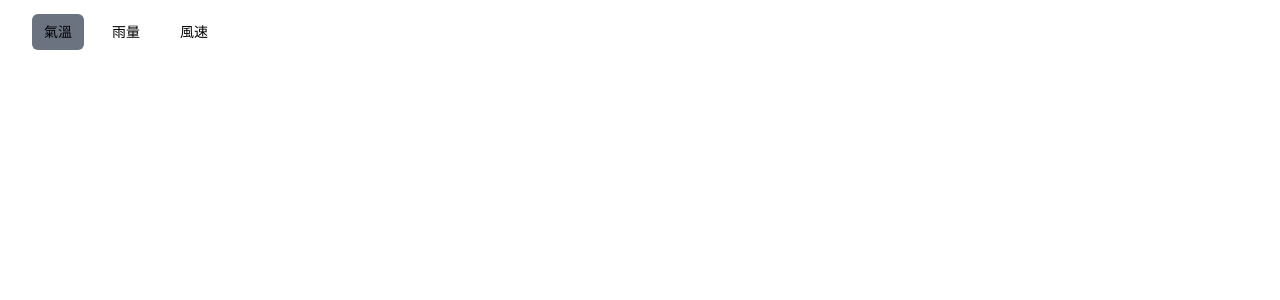
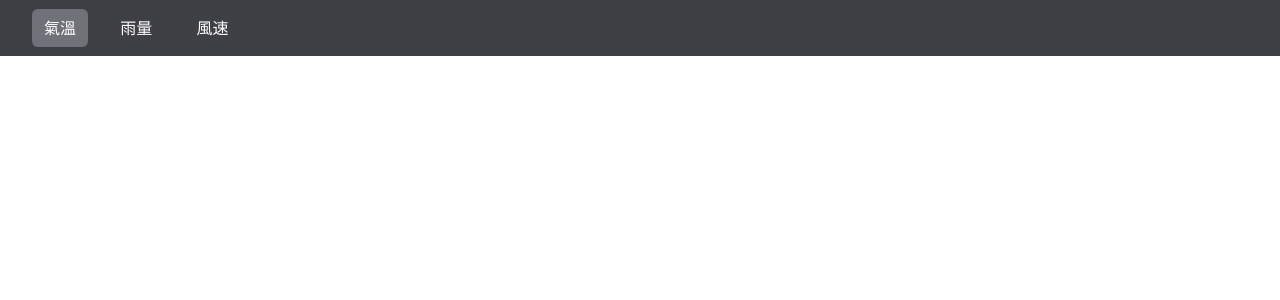
Before and after one commit to vyytx/dataVizFinalProj, a Flask app: page / in a window 1280 px wide. Shown: the top 300 px of the page. Run offline with Flask 3, Linux system fonts and the light colour scheme; some libraries are stand-ins or nearby versions.

Commit message:
Update the navigation bar

```diff
--- a/templates/index.html
+++ b/templates/index.html
@@ -1,139 +1,47 @@
 <!DOCTYPE html>
 <html lang="en">
   <head>
-	<meta charset="UTF-8">
-	<meta name="viewport" content="width=device-width, initial-scale=1.0">
+    <meta charset="UTF-8" />
+    <meta name="viewport" content="width=device-width, initial-scale=1.0" />
     <title>Document</title>
-	<link rel="stylesheet" href="{{ url_for('static', filename='css/style.css') }}">
+    <link rel="stylesheet" href="{{ url_for('static', filename='css/style.css') }}" />
+	<link rel="stylesheet" href="https://cdnjs.cloudflare.com/ajax/libs/font-awesome/6.5.1/css/all.min.css" />
     <script src="https://cdn.tailwindcss.com"></script>
+    <script src="https://cdn.plot.ly/plotly-2.27.0.min.js"></script>
   </head>
+  <body>
     <div class="min-h-full">
-	<nav class="bg-white">
-	  <div class="mx-auto max-w-7xl px-4 sm:px-6 lg:px-8">
-		<div class="flex h-16 items-center justify-between">
-		  <div class="flex flex-col items-center">
-			<div class="flex-shrink-0">
-			</div>
-			<div class="hidden md:block">
-			  <div class="ml-0 flex items-baseline space-x-4">
-				<!-- Current: "bg-gray-900 text-white", Default: "text-gray-300 hover:bg-gray-700 hover:text-white" -->
-				<a href="#" class="bg-gray-500 text-black rounded-md px-3 py-2 text-sm font-medium" aria-current="page">氣溫</a>
-				<a href="#" class="text-black hover:bg-gray-400 hover:text-white rounded-md px-3 py-2 text-sm font-medium">雨量</a>
-				<a href="#" class="text-black hover:bg-gray-400 hover:text-white rounded-md px-3 py-2 text-sm font-medium">風速</a>
-				<!--a href="#" class="text-gray-300 hover:bg-gray-700 hover:text-white rounded-md px-3 py-2 text-sm font-medium">Calendar</a>
-				<a href="#" class="text-gray-300 hover:bg-gray-700 hover:text-white rounded-md px-3 py-2 text-sm font-medium">Reports</a-->
-			  </div>
-			</div>
-		  </div>
-		  <!--div class="hidden md:block">
-			<div class="ml-4 flex items-center md:ml-6">
-			  <button type="button" class="relative rounded-full bg-gray-800 p-1 text-gray-400 hover:text-white focus:outline-none focus:ring-2 focus:ring-white focus:ring-offset-2 focus:ring-offset-gray-800">
-				<span class="absolute -inset-1.5"></span>
-				<span class="sr-only">View notifications</span>
-				<svg class="h-6 w-6" fill="none" viewBox="0 0 24 24" stroke-width="1.5" stroke="currentColor" aria-hidden="true">
-				  <path stroke-linecap="round" stroke-linejoin="round" d="M14.857 17.082a23.848 23.848 0 005.454-1.31A8.967 8.967 0 0118 9.75v-.7V9A6 6 0 006 9v.75a8.967 8.967 0 01-2.312 6.022c1.733.64 3.56 1.085 5.455 1.31m5.714 0a24.255 24.255 0 01-5.714 0m5.714 0a3 3 0 11-5.714 0" />
-				</svg>
-			  </button-->
-
-			  <!-- Profile dropdown -->
-			  <div class="relative ml-3">
-				<!--div>
-				  <button type="button" class="relative flex max-w-xs items-center rounded-full bg-gray-800 text-sm focus:outline-none focus:ring-2 focus:ring-white focus:ring-offset-2 focus:ring-offset-gray-800" id="user-menu-button" aria-expanded="false" aria-haspopup="true">
-					<span class="absolute -inset-1.5"></span>
-					<span class="sr-only">Open user menu</span>
-					<img class="h-8 w-8 rounded-full" src="https://images.unsplash.com/photo-1472099645785-5658abf4ff4e?ixlib=rb-1.2.1&ixid=eyJhcHBfaWQiOjEyMDd9&auto=format&fit=facearea&facepad=2&w=256&h=256&q=80" alt="">
-				  </button>
-				</div-->
-
-				<!--
-				  Dropdown menu, show/hide based on menu state.
-
-				  Entering: "transition ease-out duration-100"
-					From: "transform opacity-0 scale-95"
-					To: "transform opacity-100 scale-100"
-				  Leaving: "transition ease-in duration-75"
-					From: "transform opacity-100 scale-100"
-					To: "transform opacity-0 scale-95"
-				-->
-				<!--div class="absolute right-0 z-10 mt-2 w-48 origin-top-right rounded-md bg-white py-1 shadow-lg ring-1 ring-black ring-opacity-5 focus:outline-none" role="menu" aria-orientation="vertical" aria-labelledby="user-menu-button" tabindex="-1"-->
-				  <!-- Active: "bg-gray-100", Not Active: "" -->
-				  <!--a href="#" class="block px-4 py-2 text-sm text-gray-700" role="menuitem" tabindex="-1" id="user-menu-item-0">Your Profile</a>
-				  <a href="#" class="block px-4 py-2 text-sm text-gray-700" role="menuitem" tabindex="-1" id="user-menu-item-1">Settings</a>
-				  <a href="#" class="block px-4 py-2 text-sm text-gray-700" role="menuitem" tabindex="-1" id="user-menu-item-2">Sign out</a>
-				</div-->
-			  </div>
-			</div>
-		  </div>
-		  <div class="-mr-2 flex md:hidden">
-			<!-- Mobile menu button -->
-			<!--
-			<button type="button" class="relative inline-flex items-center justify-center rounded-md bg-gray-800 p-2 text-gray-400 hover:bg-gray-700 hover:text-white focus:outline-none focus:ring-2 focus:ring-white focus:ring-offset-2 focus:ring-offset-gray-800" aria-controls="mobile-menu" aria-expanded="false">
-			  <span class="absolute -inset-0.5"></span>
-			  <span class="sr-only">Open main menu</span>
-
-			  <svg class="block h-6 w-6" fill="none" viewBox="0 0 24 24" stroke-width="1.5" stroke="currentColor" aria-hidden="true">
-				<path stroke-linecap="round" stroke-linejoin="round" d="M3.75 6.75h16.5M3.75 12h16.5m-16.5 5.25h16.5" />
-			  </svg>
-
-			  <svg class="hidden h-6 w-6" fill="none" viewBox="0 0 24 24" stroke-width="1.5" stroke="currentColor" aria-hidden="true">
-				<path stroke-linecap="round" stroke-linejoin="round" d="M6 18L18 6M6 6l12 12" />
-			  </svg>
-			</button>
-			-->
-		  </div>
-		</div>
-	  </div>
-
-	  <!-- Mobile menu, show/hide based on menu state. -->
-	  <div class="md:hidden" id="mobile-menu">
-		<div class="space-y-1 px-2 pb-3 pt-2 sm:px-3">
-		  <!-- Current: "bg-gray-900 text-white", Default: "text-gray-300 hover:bg-gray-700 hover:text-white" -->
-		  <a href="#" class="bg-gray-500 text-black block rounded-md px-3 py-2 text-base font-medium" aria-current="page">雨量</a>
-		  <a href="#" class="text-black hover:bg-gray-400 hover:text-white block rounded-md px-3 py-2 text-base font-medium">氣溫</a>
-		  <a href="#" class="text-black hover:bg-gray-400 hover:text-white block rounded-md px-3 py-2 text-base font-medium">風速</a>
-		  <!--a href="#" class="text-gray-300 hover:bg-gray-700 hover:text-white block rounded-md px-3 py-2 text-base font-medium">Calendar</a>
-		  <a href="#" class="text-gray-300 hover:bg-gray-700 hover:text-white block rounded-md px-3 py-2 text-base font-medium">Reports</a-->
-		</div>
-		<div class="border-t border-gray-700 pb-3 pt-4">
-		  <div class="flex items-center px-5">
-			<div class="flex-shrink-0">
-			  <img class="h-10 w-10 rounded-full" src="https://images.unsplash.com/photo-1472099645785-5658abf4ff4e?ixlib=rb-1.2.1&ixid=eyJhcHBfaWQiOjEyMDd9&auto=format&fit=facearea&facepad=2&w=256&h=256&q=80" alt="">
-			</div>
-			<div class="ml-3">
-			  <div class="text-base font-medium leading-none text-white">Tom Cook</div>
-			  <div class="text-sm font-medium leading-none text-gray-400">tom@example.com</div>
-			</div>
-			<button type="button" class="relative ml-auto flex-shrink-0 rounded-full bg-gray-800 p-1 text-gray-400 hover:text-white focus:outline-none focus:ring-2 focus:ring-white focus:ring-offset-2 focus:ring-offset-gray-800">
-			  <span class="absolute -inset-1.5"></span>
-			  <span class="sr-only">View notifications</span>
-			  <svg class="h-6 w-6" fill="none" viewBox="0 0 24 24" stroke-width="1.5" stroke="currentColor" aria-hidden="true">
-				<path stroke-linecap="round" stroke-linejoin="round" d="M14.857 17.082a23.848 23.848 0 005.454-1.31A8.967 8.967 0 0118 9.75v-.7V9A6 6 0 006 9v.75a8.967 8.967 0 01-2.312 6.022c1.733.64 3.56 1.085 5.455 1.31m5.714 0a24.255 24.255 0 01-5.714 0m5.714 0a3 3 0 11-5.714 0" />
-			  </svg>
+      <nav class="bg-zinc-700">
+        <div class="mx-auto max-w-7xl md:px-6 lg:px-8">
+          <div class="flex flex-col md:flex-row items-center justify-between">
+			<div class="flex justify-end md:hidden w-full py-4">
+				<button
+					type="button"
+					class="inline-flex items-center justify-center mr-4 rounded-md bg-gray-800 p-2 text-gray-400 hover:bg-gray-700 hover:text-white focus:outline-none focus:ring-2 focus:ring-zinc-400"
+					onclick="toggleMenu()"
+				>
+				  <i class="fa-solid fa-bars"></i>
 				</button>
 			</div>
-		  <div class="mt-3 space-y-1 px-2">
-			<a href="#" class="block rounded-md px-3 py-2 text-base font-medium text-gray-400 hover:bg-gray-700 hover:text-white">Your Profile</a>
-			<a href="#" class="block rounded-md px-3 py-2 text-base font-medium text-gray-400 hover:bg-gray-700 hover:text-white">Settings</a>
-			<a href="#" class="block rounded-md px-3 py-2 text-base font-medium text-gray-400 hover:bg-gray-700 hover:text-white">Sign out</a>
+			<div id="mobile-menu" class="md:block flex flex-col items-center justify-center md:flex-row md:justify-start  md:space-x-4 pb-4 md:py-4 w-full">
+				<a href="#" class="bg-zinc-500 text-white text-center md:rounded-md w-full md:w-fit md:px-3 py-2 text-md font-medium focus:ring-2 focus:ring-slate-300">氣溫</a>
+				<a href="#" class="text-white text-center hover:bg-zinc-400 md:rounded-md w-full md:w-fit md:px-3 py-2 text-md font-medium focus:ring-2 focus:ring-slate-300">雨量</a>
+				<a href="#" class="text-white text-center hover:bg-zinc-400 md:rounded-md w-full md:w-fit md:px-3 py-2 text-md font-medium focus:ring-2 focus:ring-slate-300">風速</a>
 			</div>
           </div>
         </div>
       </nav>
-<!--
-	<header class="bg-gray-800">
-	  <div class="mx-auto max-w-7xl px-4 py-6 sm:px-6 lg:px-8">
-		<h1 class="text-3xl font-bold tracking-tight text-gray-900">Dashboard</h1>
-	  </div>
-	</header>
--->
       <main>
         <div class="mx-auto max-w-7xl py-6 sm:px-6 lg:px-8">
-		<!-- Your content -->
         </div>
       </main>
     </div>
-
-
+	<script>
+		const toggleMenu = () => {
+			const menu = document.getElementById('mobile-menu')
+			menu.classList.toggle('hidden')
+		}
+	</script>
 	<script src="{{ url_for('static', filename='js/main.js') }}"></script>
   </body>
 </html>
```
Also changed, not shown: 1 other file. Lines whose indentation alone changed are shown as unchanged.
